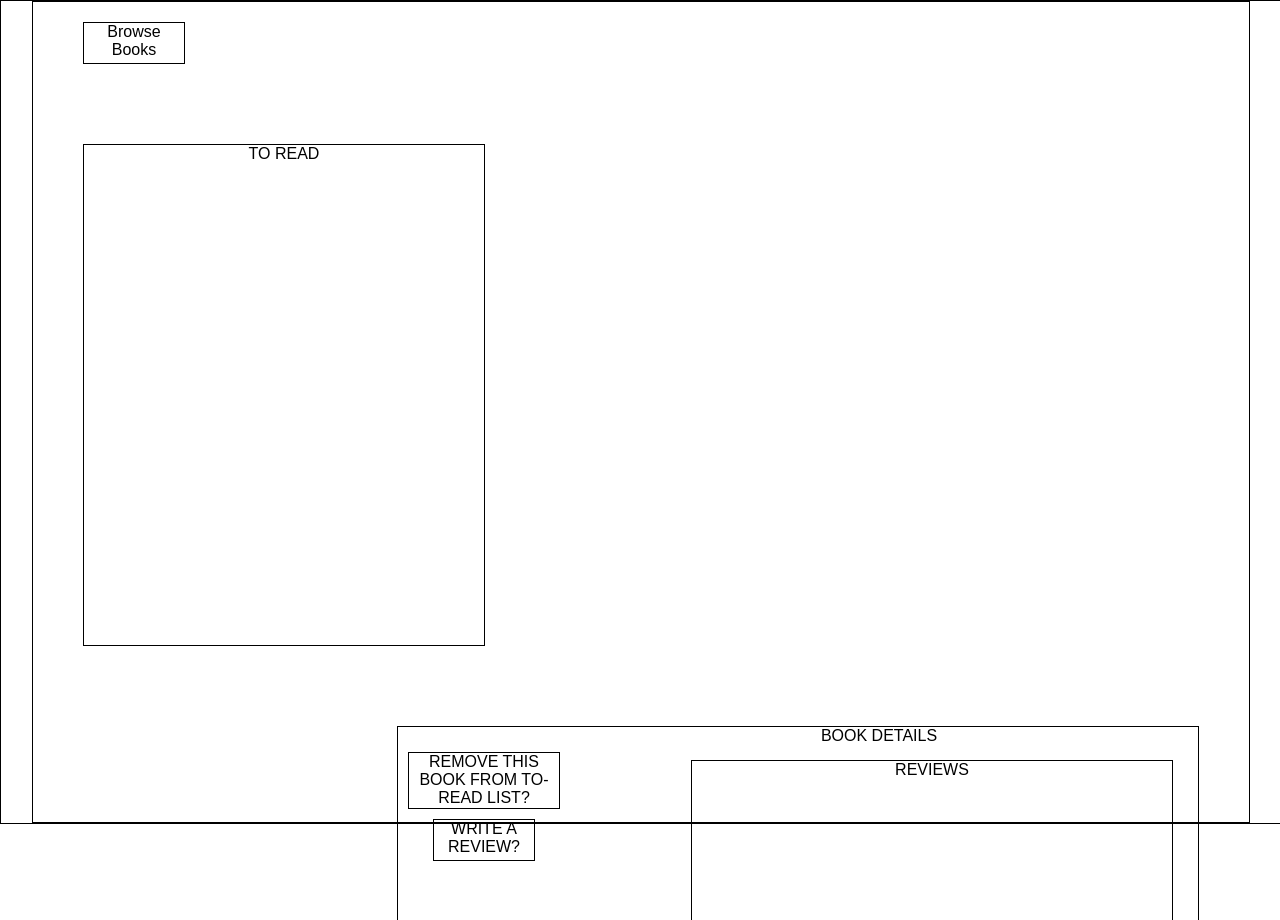
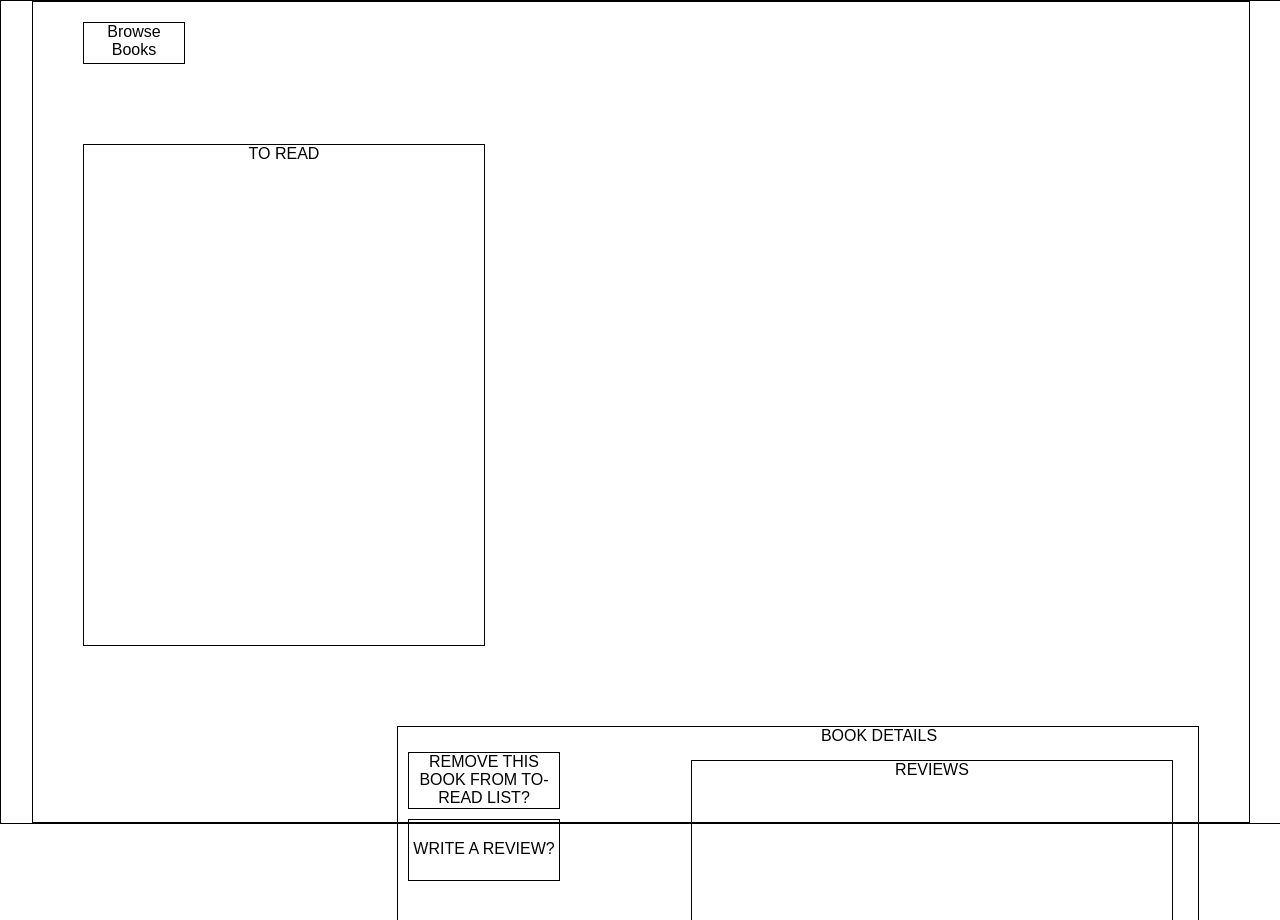
Before and after one commit to julie1013/book-sucks-react-3, a React (Create React App) app: page / in a window 1280 px wide. Both pictures are taken after a click on the element "LOGIN PLACEHOLDER". Shown: the top 920 px of the page. Built offline with nearby package versions, Linux system fonts and the light colour scheme.

Commit message:
Touched up WriteReviewButton
Changed width of WriteReviewButton and centered text.

```diff
--- a/src/Components/ThisBookSucks/BookDetails/WriteReviewButton/WriteReviewButton.css
+++ b/src/Components/ThisBookSucks/BookDetails/WriteReviewButton/WriteReviewButton.css
@@ -3,7 +3,8 @@
   clear: both;
   float: left;
   height: 40px;
-  margin-left: 35px;
+  margin-left: 10px;
   margin-top: 10px;
-  width: 100px;
+  padding-top: 20px;
+  width: 150px;
 }
```
